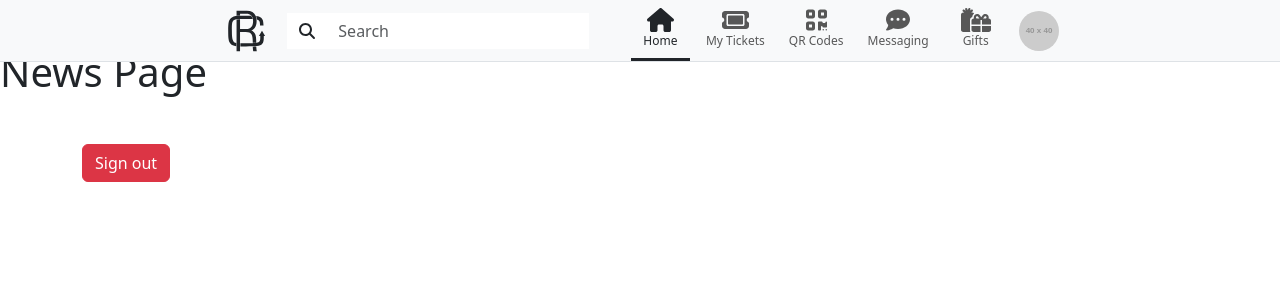
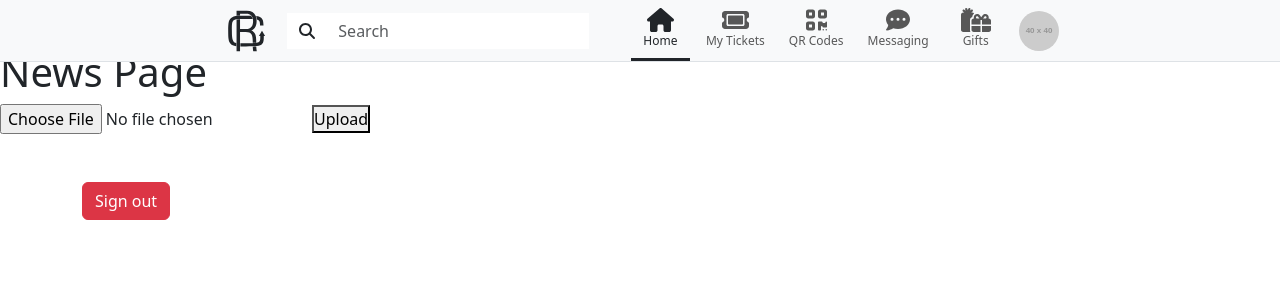
Before and after one commit to mjza/mra-web-app, a React (Create React App) app: page /feed in a window 1280 px wide. Shown: the top 300 px of the page. Built offline with nearby package versions, Linux system fonts and the light colour scheme; no server answers; sample sign-in values are in the browser's storage.

Commit message:
First try for file uploader

```diff
--- a/src/App.js
+++ b/src/App.js
@@ -17,6 +17,7 @@ import ResetPassword from './components/features/authentication/ResetPassword';
 import NotFound from './components/pages/NotFound';
 import UnderConstruction from './components/pages/UnderConstruction';
 import RegistrationSuccess from './components/pages/RegistrationSuccess';
+import FileUpload from './components/ui/FileUpload';
 
 const infoRoutes = () => [
   <Route key="about" path="/about" element={<UnderConstruction />} />,
@@ -100,6 +101,7 @@ export default App;
 const News = () => (
   <div className='mh-100 py-5 feature-row'>
     <h1>News Page</h1>
+    <FileUpload />
     <SignOut />
   </div>
 );
--- /dev/null
+++ b/src/components/ui/FileUpload.js
@@ -0,0 +1,82 @@
+import React, { useState } from 'react';
+import { useUser } from '../../contexts/UserContext';
+import { getPresignedUrlService } from '../../services/file';
+
+const FileUpload = () => {
+    const { user } = useUser();
+    const [file, setFile] = useState(null);
+    const [uploadStatus, setUploadStatus] = useState('');
+    const [progress, setProgress] = useState(0);
+
+    const handleFileChange = (event) => {
+        const selectedFile = event.target.files[0];
+        if (selectedFile && selectedFile.type === 'image/jpeg') {
+            setFile(selectedFile);
+        } else {
+            setUploadStatus('Please select a JPEG file.');
+        }
+    };
+
+    const handleFileUpload = async () => {
+        if (!user || !user.token) {
+            setUploadStatus('You must login first to be able to upload a file.');
+            return;
+        }
+
+        if (!file) {
+            setUploadStatus('No file selected.');
+            return;
+        }
+
+        setUploadStatus('Uploading...');
+
+        const token = user.token;  // Replace with your actual token
+        const domain = '0'; // Replace with your actual domain ID
+
+        const { success, presignedUrl, message, exp } = await getPresignedUrlService(
+            token,
+            file.name,
+            file.type,
+            file.size,
+            domain
+        );
+
+        if (!success) {
+            setUploadStatus(message);
+            return;
+        }
+
+        try {
+            const response = await fetch(presignedUrl, {
+                method: 'PUT',
+                body: file,
+                headers: {
+                    'Content-Type': file.type
+                },
+                onUploadProgress: (progressEvent) => {
+                    setProgress(Math.round((progressEvent.loaded * 100) / progressEvent.total));
+                }
+            });
+
+            if (response.ok) {
+                setUploadStatus('File uploaded successfully!');
+            } else {
+                setUploadStatus('File upload failed.');
+            }
+        } catch (error) {
+            console.error('Error uploading file:', error);
+            setUploadStatus('Network error, please try again later.');
+        }
+    };
+
+    return (
+        <div>
+            <input type="file" accept="image/jpeg" onChange={handleFileChange} />
+            <button onClick={handleFileUpload}>Upload</button>
+            <div>{uploadStatus}</div>
+            {progress > 0 && <div>Upload Progress: {progress}%</div>}
+        </div>
+    );
+};
+
+export default FileUpload;
```
Also changed, not shown: 1 other file (tests, documents, lock files or other folders).
